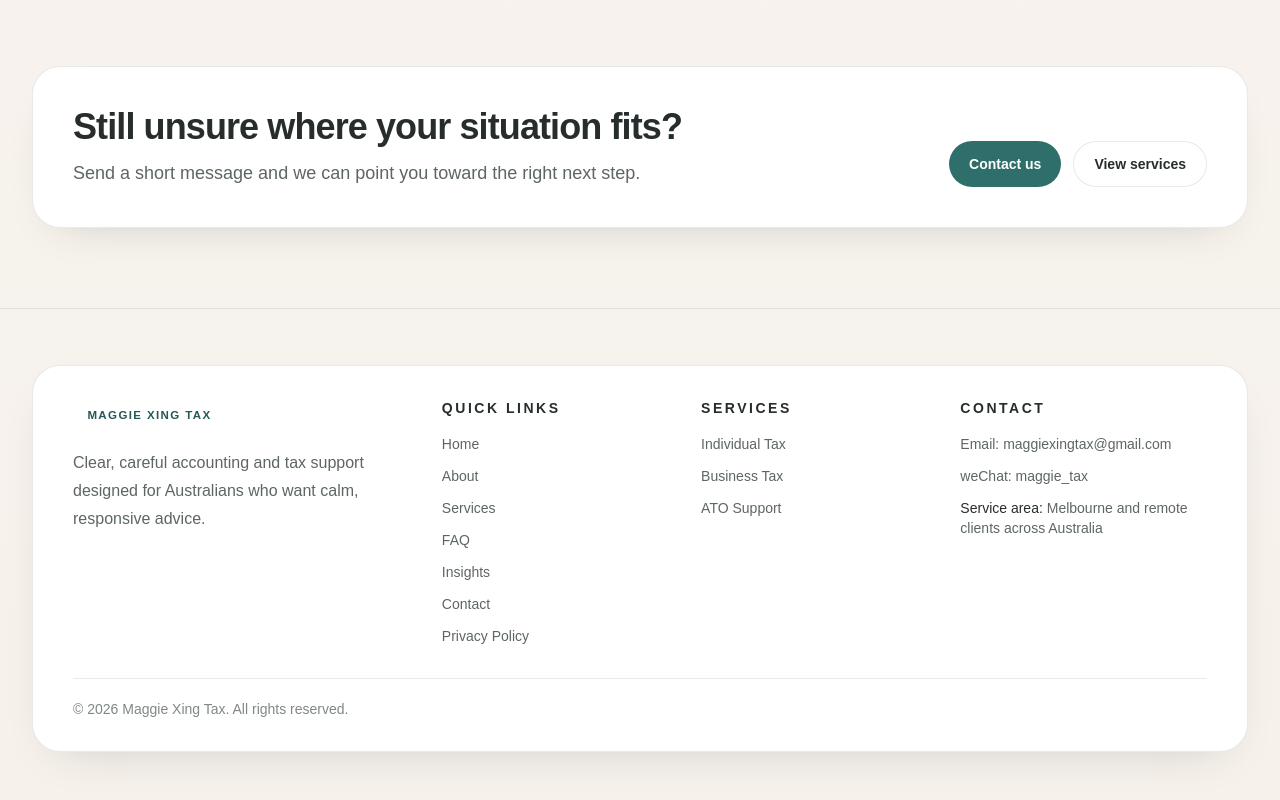
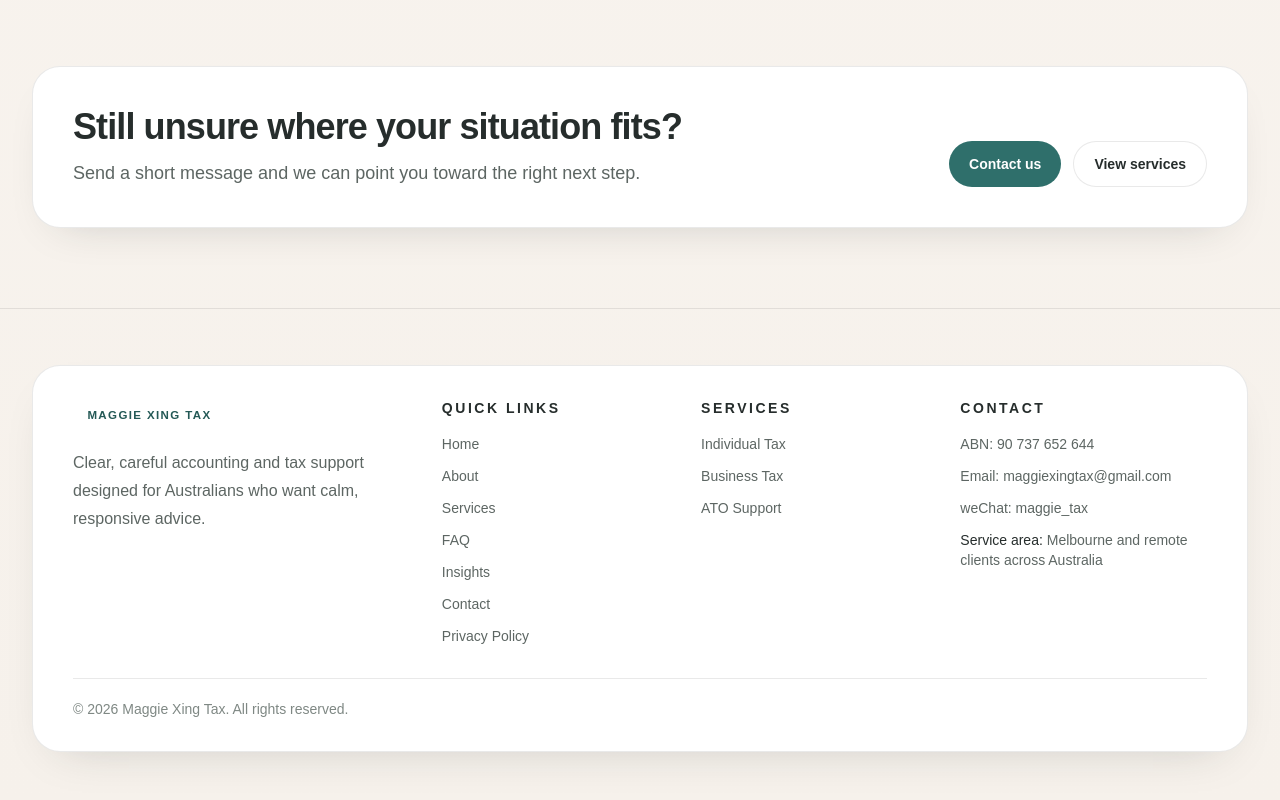
Before and after one commit to jackytsheng/maggie-tax, a Next.js app: page /en/faq in a window 1280 px wide. Shown: the part 1892-2692 px from the top of the page. Built offline with nearby package versions, Linux system fonts and the light colour scheme; no server answers.

Commit message:
edited abn

```diff
--- a/components/SiteFooter.tsx
+++ b/components/SiteFooter.tsx
@@ -72,6 +72,9 @@ export function SiteFooter({ locale, dictionary }: SiteFooterProps) {
               </h2>
               <ul className="space-y-3 text-sm text-[var(--muted)]">
                 <li>
+                  <p>ABN: {business.abn}</p>
+                </li>
+                <li>
                   <TrackedContactLink
                     className="transition hover:text-[var(--primary)]"
                     eventName="click_email"
--- a/content/i18n/en.ts
+++ b/content/i18n/en.ts
@@ -664,6 +664,7 @@ export const en = {
     detailsDescription: "Use the details below to get in touch directly or send an enquiry through the form.",
     details: [
       { label: "Business name", value: business.name },
+      { label: "ABN", value: business.abn },
       { label: "Email", value: business.email, href: `mailto:${business.email}` },
       // { label: "Phone", value: business.phone, href: `tel:${business.phone.replace(/\s+/g, "")}` }
       { label: "weChat", value: business.weChat }
--- a/content/i18n/zh.ts
+++ b/content/i18n/zh.ts
@@ -635,6 +635,7 @@ export const zh = {
     detailsDescription: "你可以直接使用以下方式联系事务所，或通过表单提交咨询。",
     details: [
       { label: "事务所名称", value: business.name },
+      { label: "ABN", value: business.abn },
       { label: "邮箱", value: business.email, href: `mailto:${business.email}` },
       { label: "微信", value: business.weChat, href: `https://weChat.com/${business.weChat}` }
     ],
--- a/lib/structured-data.ts
+++ b/lib/structured-data.ts
@@ -8,6 +8,7 @@ export function buildOrganizationSchema(locale: Locale, description: string) {
     "@type": "Organization",
     name: business.name,
     legalName: business.legalName,
+    identifier: business.abn,
     url: business.domain,
     email: business.email,
     weChat: business.weChat,
@@ -38,6 +39,7 @@ export function buildProfessionalServiceSchema(
     "@type": "ProfessionalService",
     name,
     description,
+    identifier: business.abn,
     url: `${business.domain}${localizePath(locale, pathname)}`,
     serviceType: "Accounting and tax advisory",
     areaServed: "Australia",
```
